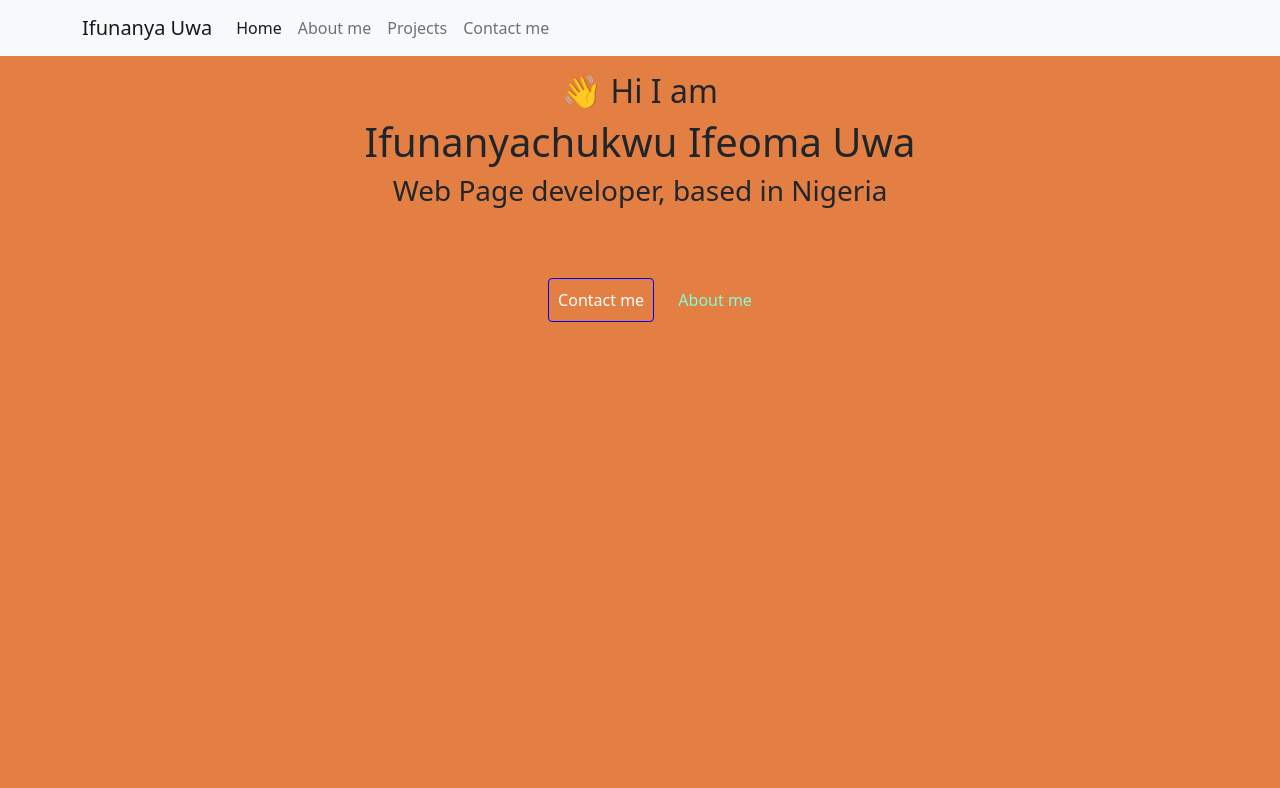
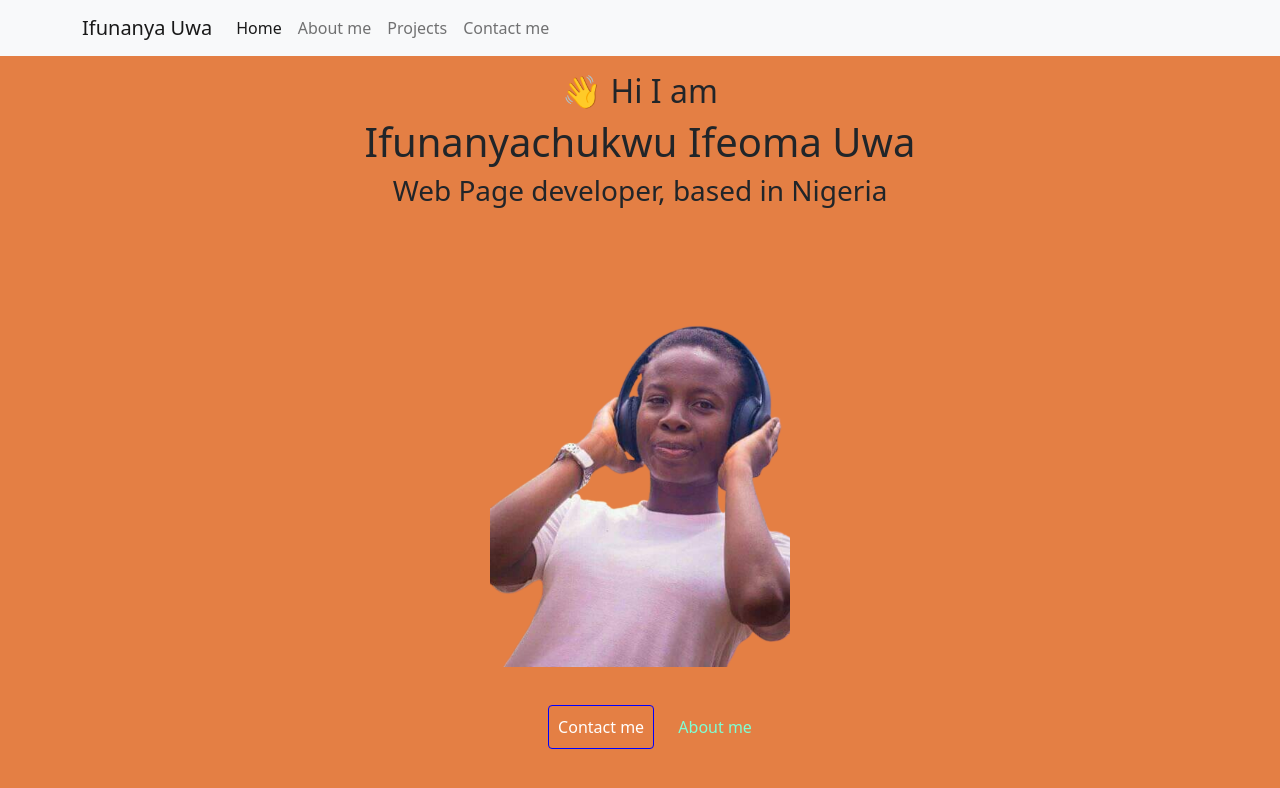
Before and after one commit to Elzeebeauty/Ifunanya-Uwa, a plain HTML site: page Index.html in a window 1280 px wide. Drawn offline with nearby package versions, Linux system fonts and the light colour scheme.

Commit message:
removed image folder from css folder

```diff
--- a/Index.html
+++ b/Index.html
@@ -50,7 +50,7 @@
         <h2 class="text-center">👋 Hi I am</h2>
         <h1 class="text-center">Ifunanyachukwu Ifeoma Uwa</h1>
         <h3 class="text-center">Web Page developer, based in Nigeria</h3>
-        <img class="i" src="css/images/ify.png" alt="" width="300px">
+        <img class="i" src="images/ify.png" alt="" width="300px">
         <br />
         <br />
         <br />
--- a/css/about.css
+++ b/css/about.css
@@ -1,4 +1,4 @@
 body {
-    background-image: url("css/images/News-bg.jpg");
+    background-image: url("images/News-bg.jpg");
     text-align: center;
 }
```
